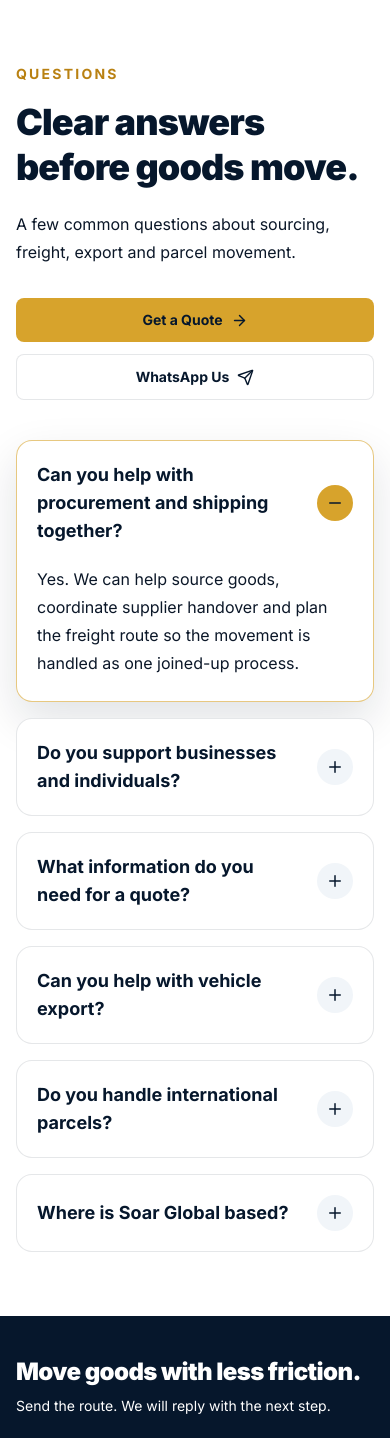
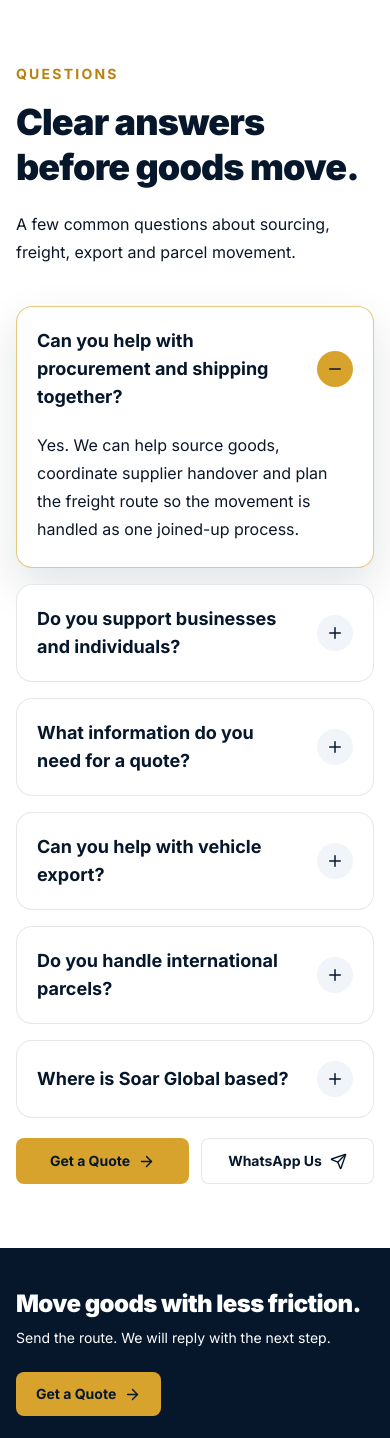
Before and after one commit to AdeniyiAhmod/SoarGlobal, a Next.js app: page / in a window 390 px wide. Shown: the part 3109-4547 px from the top of the page. Built offline with nearby package versions, Linux system fonts and the light colour scheme.

Commit message:
Adjust mobile FAQ actions

```diff
--- a/components/FaqSection.tsx
+++ b/components/FaqSection.tsx
@@ -21,16 +21,12 @@ export function FaqSection() {
           <p className="mt-5 max-w-md text-base leading-7 text-navy-950/68">
             A few common questions about sourcing, freight, export and parcel movement.
           </p>
-          <div className="mt-8 flex flex-col gap-3 sm:flex-row lg:flex-col xl:flex-row">
-            <ButtonLink href="/quote" className="w-full sm:w-auto">
-              Get a Quote
-            </ButtonLink>
-            <ButtonLink href={contact.whatsappHref} variant="light" icon={Send} className="w-full sm:w-auto">
-              WhatsApp Us
-            </ButtonLink>
+          <div className="mt-8 hidden lg:block">
+            <FaqActions />
           </div>
         </div>
 
+        <div>
           <div className="grid gap-4">
             {faqs.map((faq, index) => {
               const open = openIndex === index;
@@ -64,7 +60,24 @@ export function FaqSection() {
               );
             })}
           </div>
+          <div className="mt-5 lg:hidden">
+            <FaqActions />
+          </div>
+        </div>
       </div>
     </section>
   );
 }
+
+function FaqActions() {
+  return (
+    <div className="grid grid-cols-2 gap-3 lg:flex lg:flex-col xl:flex-row">
+      <ButtonLink href="/quote" className="w-full px-3 sm:px-5">
+        Get a Quote
+      </ButtonLink>
+      <ButtonLink href={contact.whatsappHref} variant="light" icon={Send} className="w-full px-3 sm:px-5">
+        WhatsApp Us
+      </ButtonLink>
+    </div>
+  );
+}
```
Lines whose indentation alone changed are shown as unchanged.
